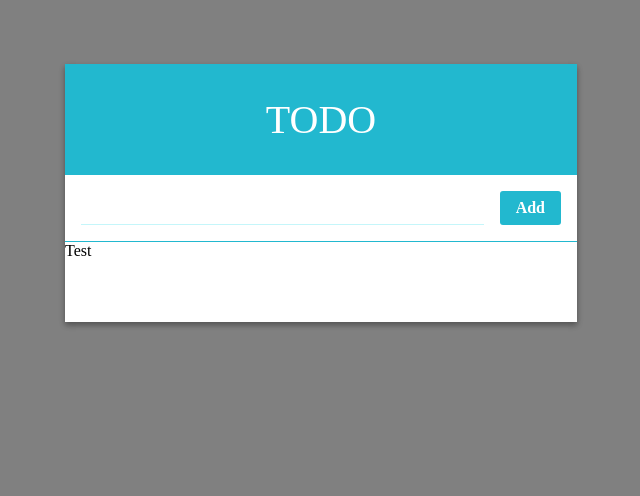
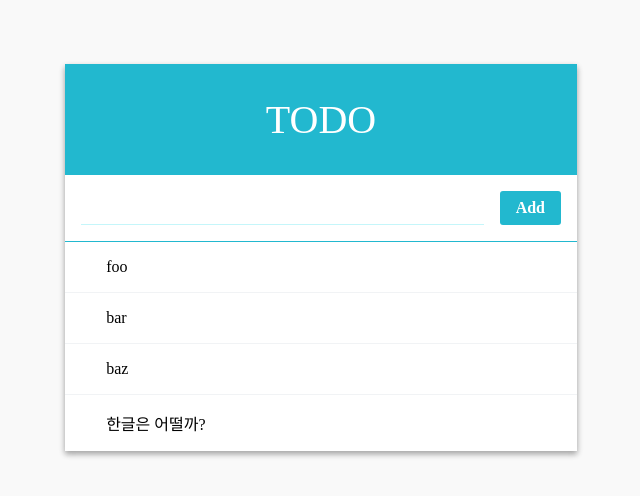
Before and after one commit to JaehunYoon/react-todo, a React (Create React App) app: page / in a window 1280 px wide. Shown: the top 496 px of the page, without its empty margins (319-959 px from the left). Built offline with nearby package versions, Linux system fonts and the light colour scheme.

Commit message:
기본적인 컴포넌트 구현 완료

```diff
--- a/src/App.js
+++ b/src/App.js
@@ -1,13 +1,14 @@
 import React, { Component } from 'react';
 import TodoTemplate from './components/TodoTemplate';
 import Form from "./components/Form";
+import TodoItemList from './components/TodoItemList';
 
 class App extends Component {
   render() {
     return (
       <div>
         <TodoTemplate form={<Form/>}>
-          Test
+          <TodoItemList/>
         </TodoTemplate>
       </div>
     )
--- a/src/components/Form.css
+++ b/src/components/Form.css
@@ -1,10 +1,3 @@
-@font-face {
-    font-family: "Indie Flower";
-    font-style: normal;
-    src: url("https://fonts.googleapis.com/css?family=Indie+Flower&display=swap")
-}
-
-
 .form {
     display: flex;
 }
--- /dev/null
+++ b/src/components/TodoItem.css
@@ -0,0 +1,49 @@
+#todo {
+    font-family: "Indie Flower";
+}
+
+.todo-item {
+    padding: 1rem;
+    display: flex;
+    align-items: center;
+    cursor: pointer;
+    transition: all 0.15s;
+    user-select: none;
+}
+
+.todo-item:hover {
+    background: #e3fafc;
+}
+
+.todo-item:hover .remove {
+    opacity: 1;
+}
+
+.todo-item + .todo-item {
+    border-top: 1px solid #f1f3f5;
+}
+
+.remove {
+    margin-right: 1rem;
+    color: #e64980;
+    font-weight: 600;
+    opacity: 0;
+}
+
+.todo-text {
+    flex: 1;
+    word-break: break-all;
+}
+
+.checked {
+    text-decoration: line-through;
+    color: #adb5bd;
+}
+
+.check-mark {
+    font-size: 1.5rem;
+    line-height: 1rem;
+    margin-left: 1rem;
+    color: #3bc9db;
+    font-weight: 800;
+}
--- /dev/null
+++ b/src/components/TodoItem.js
@@ -0,0 +1,22 @@
+import React, { Component } from 'react';
+import "./TodoItem.css"
+
+class TodoItem extends Component {
+    render() {
+        const { text, checked, id, onToggle, onRemove } = this.props;
+        return (
+            <div className="todo-item" onClick={() => onToggle(id)}>
+                <div className="remove" onClick={(e) => {
+                    e.stopPropagation();
+                    onRemove(id);
+                }}>&times;</div>
+                <div className={ `todo-text ${checked ? ' checked' : ''}`}>
+                    <div id="todo">{text}</div>
+                </div>
+                    { checked && (<div className="check-mark"></div>) }
+            </div>
+        );
+    }
+}
+
+export default TodoItem;
--- /dev/null
+++ b/src/components/TodoItemList.js
@@ -0,0 +1,19 @@
+import React, { Component } from 'react';
+import TodoItem from './TodoItem';
+
+class TodoItemList extends Component {
+    render() {
+        const { todos, onToggle, onRemove } = this.props;
+
+        return (
+            <div>
+                <TodoItem text="foo"/>
+                <TodoItem text="bar"/>
+                <TodoItem text="baz"/>
+                <TodoItem text="한글은 어떨까?"/>
+            </div>
+        );
+    }
+}
+
+export default TodoItemList;
--- a/src/index.css
+++ b/src/index.css
@@ -6,7 +6,7 @@
   -webkit-font-smoothing: antialiased;
   -moz-osx-font-smoothing: grayscale;
 
-  background: gray;
+  background: #f9f9f9;
 }
 
 code {
```
